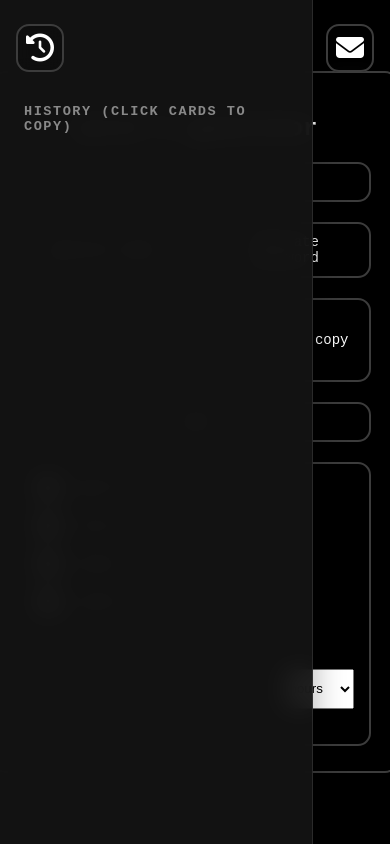
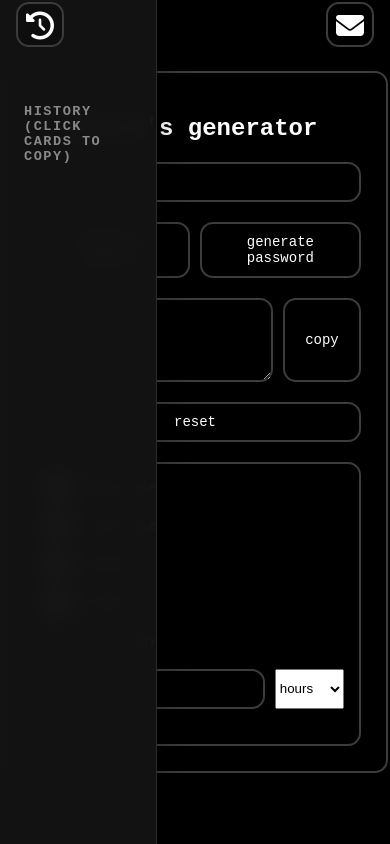
Before and after one commit to xurst/simple-generator, a website with bundled scripts: page index.html in a window 390 px wide. Both pictures are taken after a click on the button 40 px from the left and 48 px from the top of the page. Built offline with nearby package versions, Linux system fonts and the light colour scheme.

Commit message:
mobile fix

```diff
--- a/css/components.css
+++ b/css/components.css
@@ -190,3 +190,15 @@ button:active {
   color: #e1e1e1;
   line-height: 18px;
 }
+
+@media (max-width: 28.375rem) {
+  .text-box-container {
+    width: 85%;
+  }
+}
+
+@media (max-width: 22.625rem) {
+  .text-box-container {
+    width: 83%;
+  }
+}
--- a/css/sidebar.css
+++ b/css/sidebar.css
@@ -193,11 +193,7 @@
   }
 
   /* MOBILE ADJUSTMENTS FOR SIDEBARS */
-  @media (max-width: 600px) {
-    .settings-panel,
-    .email-panel {
-      width: 80%;
-    }
+  @media (max-width: 37.5rem) {
     .settings-toggle {
       left: 1rem;
     }
@@ -205,3 +201,26 @@
       right: 1rem;
     }
   }
+
+  @media (max-width: 43.375rem) {
+    .settings-panel,
+    .email-panel {
+      width: 40%;
+    }
+  }
+
+  @media (max-width: 36rem) {
+    .email-toggle,
+    .settings-toggle {
+      top: 5px;
+    }
+  }
+
+  @media (max-width: 26.438rem) {
+    .email-toggle,
+    .settings-toggle {
+      height: 45px;
+      font-size: 0rem;
+      top: 2px;
+    }
+  }
```
Also changed, not shown: css/body.css (+50 -0 lines), index.html (+0 -1 lines).
